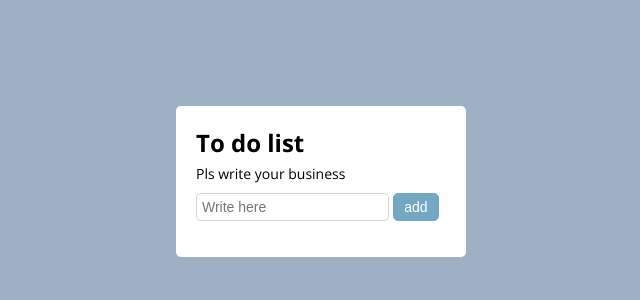
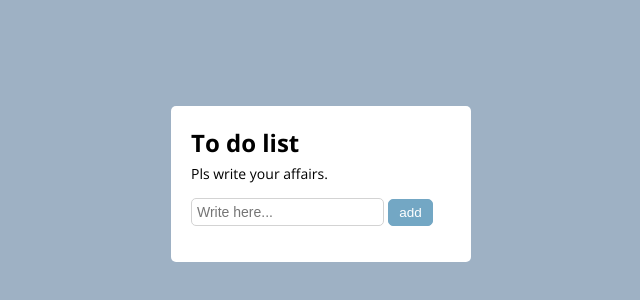
Before and after one commit to ITkah/MyToDoList.github.io, a plain HTML site: page index.html in a window 1280 px wide. Shown: the part 94-394 px from the top of the page, without its empty margins (319-959 px from the left). Drawn offline with nearby package versions, Linux system fonts and the light colour scheme.

Commit message:
fix bugs

```diff
--- a/css/style.css
+++ b/css/style.css
@@ -8,21 +8,22 @@ h2{
 }
 
 p{
-	margin-top: 0px;
-	margin-bottom: 10px;
+	margin: 5px 0px;
 	font-size: 14px;
 }
+
 
 .ToDo{
 	background-color: #FFFFFF;
 	padding: 20px;
 	border-radius: 5px;
-	width: 250px;
+	width: 260px;
 	margin: 0 auto;
 	margin-top: 200px;
 }
 
 #itemDescription{
+	margin-top: 10px;
 	padding: 5px;
 	border-radius: 5px;
 	border: 1px solid lightgray;
@@ -36,7 +37,7 @@ p{
 	border: 1px solid #73A7C4;
 	background-color: #73A7C4;
 	color: #FFFFFF;
-	font-size: 14px;
+	font-size: 13.5px;
 }
 
 ol{
--- a/index.html
+++ b/index.html
@@ -9,9 +9,9 @@
 <body>
 	<div class="ToDo">
 		<h2>To do list</h2>
-		<p>Pls write your business</p>
+		<p>Pls write your affairs.</p>
 			<form id="newItemForm">
-					<input type="text" id="itemDescription" placeholder="Write here"/>
+					<input type="text" id="itemDescription" placeholder="Write here..."/>
 					<input type="submit" id="addButton" value="add"/>
 			</form>
 			<ol>
--- a/js/js.js
+++ b/js/js.js
@@ -12,6 +12,7 @@ $(document).ready(function(){
 
 
 		$('li').on('click', function(){
+			$(this).fadeOut(700);
 			$(this).css({
 				"text-decoration": "line-through"
 			});
```
